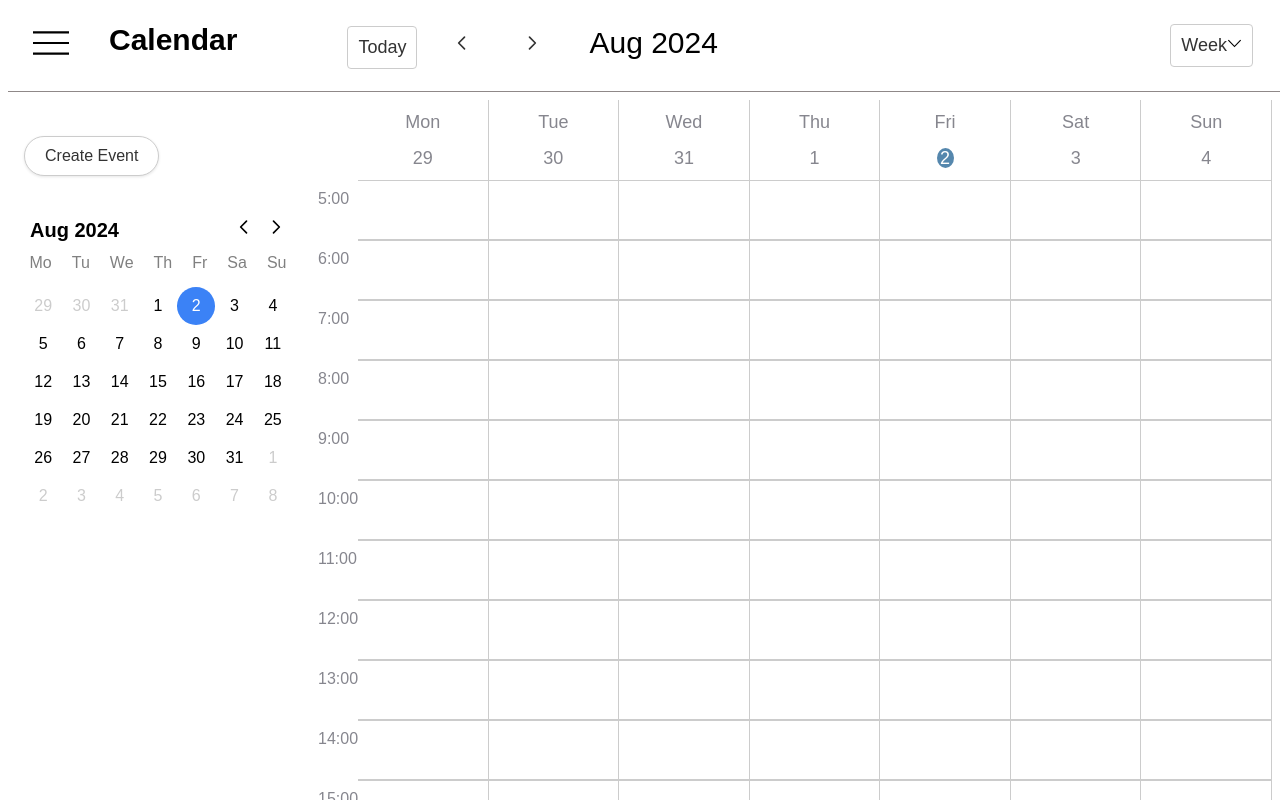
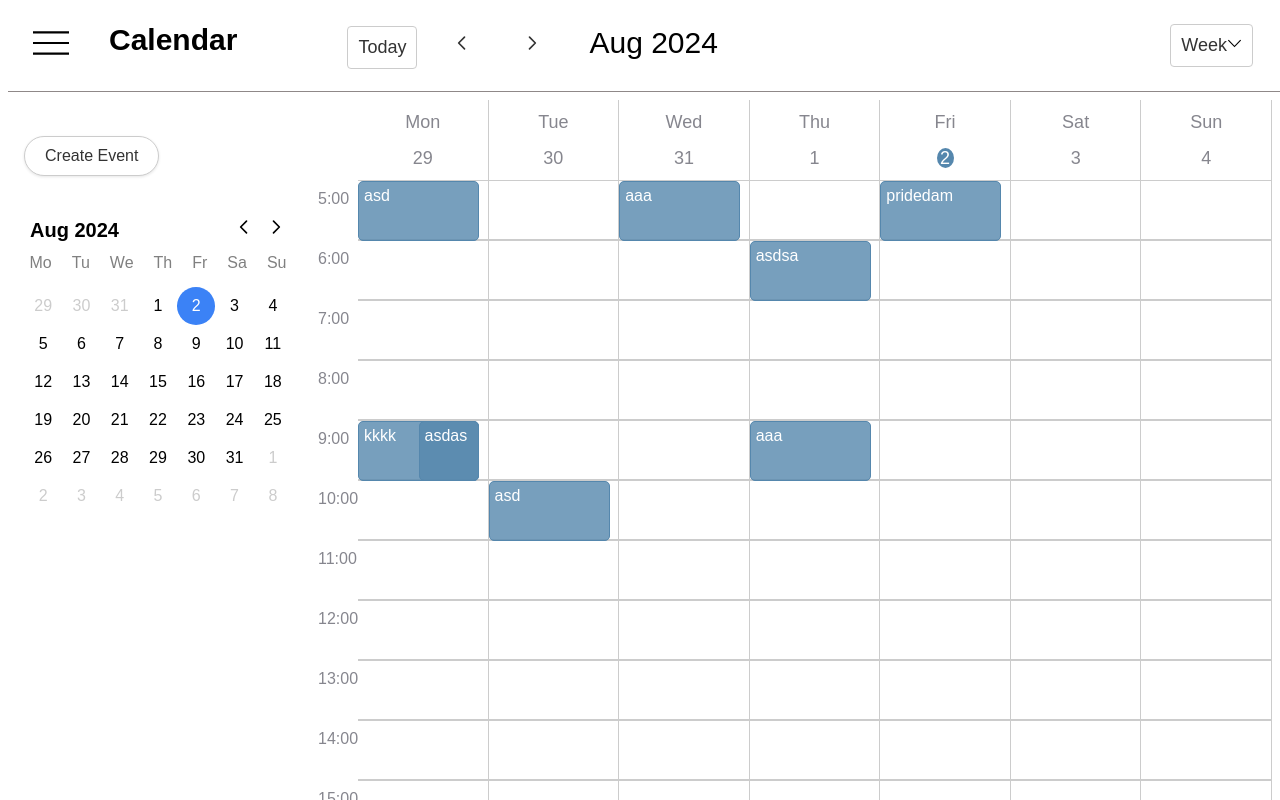
Before and after one commit to RokasMesk/Google_Calendar_REACT_TS, a React (Create React App) app: page / in a window 1280 px wide. Shown: the top 800 px of the page. Built offline with nearby package versions, Linux system fonts and the light colour scheme; data requests are answered from the project's data file.

Commit message:
event object properties conversions

```diff
--- a/db.json
+++ b/db.json
@@ -1,5 +1,123 @@
 {
   "events": [
-
+    {
+      "id": "1722353682946-6276",
+      "eventTitle": "aaa",
+      "startDateTime": "2024-07-31T05:00:00.000Z",
+      "endDateTime": "2024-07-31T06:00:00.000Z",
+      "description": "aa"
+    },
+    {
+      "id": "1722353688463-9508",
+      "eventTitle": "asdsa",
+      "startDateTime": "2024-08-01T06:00:00.000Z",
+      "endDateTime": "2024-08-01T07:00:00.000Z",
+      "description": "asdsa"
+    },
+    {
+      "id": "1722353750899-6752",
+      "eventTitle": "kita",
+      "startDateTime": "2024-08-07T06:00:00.000Z",
+      "endDateTime": "2024-08-07T07:00:00.000Z",
+      "description": ""
+    },
+    {
+      "id": "1722353860037-2236",
+      "eventTitle": "kkkk",
+      "startDateTime": "2024-07-29T09:00:00.000Z",
+      "endDateTime": "2024-07-29T10:00:00.000Z",
+      "description": "qqq"
+    },
+    {
+      "id": "1722354328854-2262",
+      "eventTitle": "asdas",
+      "startDateTime": "2024-07-29T09:00:00.000Z",
+      "endDateTime": "2024-07-29T10:00:00.000Z",
+      "description": ""
+    },
+    {
+      "id": "1722368174073-3492",
+      "eventTitle": "sdf",
+      "startDateTime": "2024-08-06T06:00:00.000Z",
+      "endDateTime": "2024-08-06T07:00:00.000Z",
+      "description": "sdf"
+    },
+    {
+      "id": "1722368183886-4459",
+      "eventTitle": "kitas",
+      "startDateTime": "2024-08-07T06:10:00.000Z",
+      "endDateTime": "2024-08-07T08:00:00.000Z",
+      "description": "asd"
+    },
+    {
+      "id": "1722368405238-1406",
+      "eventTitle": "asd",
+      "startDateTime": "2024-07-30T10:00:00.000Z",
+      "endDateTime": "2024-07-30T11:00:00.000Z",
+      "description": "asd"
+    },
+    {
+      "id": "1722368588038-647",
+      "eventTitle": "asd",
+      "startDateTime": "2024-07-29T05:00:00.000Z",
+      "endDateTime": "2024-07-29T06:00:00.000Z",
+      "description": "asd"
+    },
+    {
+      "id": "1722397430369-6597",
+      "eventTitle": "aaa",
+      "startDateTime": "2024-08-01T09:00:00.000Z",
+      "endDateTime": "2024-08-01T10:00:00.000Z",
+      "description": "aaaaa"
+    },
+    {
+      "id": "1722397473517-3795",
+      "eventTitle": "pridedam",
+      "startDateTime": "2024-08-02T05:00:00.000Z",
+      "endDateTime": "2024-08-02T06:00:00.000Z",
+      "description": ""
+    },
+    {
+      "id": "1722397482730-1984",
+      "eventTitle": "kitkas",
+      "startDateTime": "2024-08-11T09:00:00.000Z",
+      "endDateTime": "2024-08-11T10:00:00.000Z",
+      "description": ""
+    },
+    {
+      "id": "1722397489204-2067",
+      "eventTitle": "dar kazkas",
+      "startDateTime": "2024-08-12T05:00:00.000Z",
+      "endDateTime": "2024-08-12T06:00:00.000Z",
+      "description": ""
+    },
+    {
+      "id": "1722397496959-7168",
+      "eventTitle": "op",
+      "startDateTime": "2024-08-15T10:00:00.000Z",
+      "endDateTime": "2024-08-15T11:00:00.000Z",
+      "description": "m"
+    },
+    {
+      "id": "1722397641923-7619",
+      "eventTitle": "a",
+      "startDateTime": "2024-08-15T07:00:00.000Z",
+      "endDateTime": "2024-08-15T08:00:00.000Z",
+      "description": "a"
+    },
+    {
+      "id": "1722397648222-1262",
+      "eventTitle": "opaaaaa",
+      "startDateTime": "2024-07-30T03:00:00.000Z",
+      "endDateTime": "2024-07-30T04:00:00.000Z",
+      "description": ""
+    },
+    {
+      "id": "1722397654590-8781",
+      "eventTitle": "q",
+      "startDateTime": "2024-07-30T03:20:00.000Z",
+      "endDateTime": "2024-07-30T04:00:00.000Z",
+      "description": ""
+    }
   ]
 }
--- a/src/Modal/CreateEventModal.tsx
+++ b/src/Modal/CreateEventModal.tsx
@@ -24,7 +24,14 @@ const CreateEventModal = ({
   };
   const handleSaveEvent = async (event: Event) => {
     const savedEvent = await saveEventToServer(event);
-    const updatedEvents = [...events, savedEvent];
+    const updatedEvents = [
+      ...events,
+      {
+        ...savedEvent,
+        startDateTime: new Date(event.startDateTime),
+        endDateTime: new Date(event.endDateTime),
+      },
+    ];
     setEvents(updatedEvents);
     closeModal(false);
   };
--- a/src/Modal/ModalContent.tsx
+++ b/src/Modal/ModalContent.tsx
@@ -30,8 +30,8 @@ const ModalContent = ({ onClose, onSave, initialDate }: ModalContentProps) => {
 
   const handleSubmit = (e: React.FormEvent) => {
     e.preventDefault();
-    const startDateTime = new Date(`${startDate}T${startTime}`).toISOString();
-    const endDateTime = new Date(`${endDate}T${endTime}`).toISOString();
+    const startDateTime = new Date(`${startDate}T${startTime}`);
+    const endDateTime = new Date(`${endDate}T${endTime}`);
 
     if (endDateTime < startDateTime) {
       setErrorMessage(
@@ -46,8 +46,8 @@ const ModalContent = ({ onClose, onSave, initialDate }: ModalContentProps) => {
       endDateTime,
       description,
     };
+    onSave(event);
 
-    onSave(event);
   };
 
   return (
--- a/src/WeekCalendar/Cell.tsx
+++ b/src/WeekCalendar/Cell.tsx
@@ -1,8 +1,13 @@
 import { Event } from '../types';
 import CalendarEvent from './CalendarEvent';
-import { useRef } from 'react';
+import { useRef, useState, useEffect } from 'react';
 import styles from './weekCalendar.module.css';
-import { getEventHeight, getEventWidth, getMarginLeft, getMarginTop } from '../utils';
+import {
+  getEventHeight,
+  getEventWidth,
+  getMarginLeft,
+  getMarginTop,
+} from '../utils';
 
 interface CellProps {
   cellDate: Date;
@@ -12,8 +17,18 @@ interface CellProps {
 
 const Cell = ({ cellDate, onCellClick, events }: CellProps) => {
   const cellRef = useRef<HTMLDivElement>(null);
-  const cellWidth = (cellRef.current?.offsetWidth ?? 0) - 10;
-  const cellHeight = cellRef.current?.offsetHeight ?? 0;
+  const [cellDimensions, setCellDimensions] = useState({ width: 0, height: 0 });
+
+  useEffect(() => {
+    if (cellRef.current) {
+      setCellDimensions({
+        width: cellRef.current.offsetWidth - 10,
+        height: cellRef.current.offsetHeight,
+      });
+    }
+  }, [events, cellDate]);
+
+  const { width: cellWidth, height: cellHeight } = cellDimensions;
 
   return (
     <div
@@ -22,14 +37,13 @@ const Cell = ({ cellDate, onCellClick, events }: CellProps) => {
       ref={cellRef}
     >
       {events?.map((event, overlappingEventsCount) => {
-        const startDateTime = new Date(event.startDateTime);
-        const endDateTime = new Date(event.endDateTime);
-        const duration = endDateTime.getTime() - startDateTime.getTime();
-
-        const eventHeight = getEventHeight(duration , cellHeight);
-        const marginTop = getMarginTop(startDateTime, cellHeight);
+        const duration =
+          event.endDateTime.getTime() - event.startDateTime.getTime();
+        const eventHeight = getEventHeight(duration, cellHeight);
+        const marginTop = getMarginTop(event.startDateTime, cellHeight);
         const width = getEventWidth(cellWidth, overlappingEventsCount);
         const marginLeft = getMarginLeft(width, overlappingEventsCount);
+
         return (
           <CalendarEvent
             key={event.id}
--- a/src/dateUtils.ts
+++ b/src/dateUtils.ts
@@ -1,5 +1,6 @@
 import { DAYS_IN_WEEK } from './constants';
 import { MILLISECONDS_IN_HOUR } from './constants';
+import { Event } from './types';
 export function getStartOfWeek(date: Date): Date {
   let newDate = new Date(date);
   const day = newDate.getDay();
@@ -8,7 +9,7 @@ export function getStartOfWeek(date: Date): Date {
   startOfWeek.setHours(0, 0, 0, 0);
   return startOfWeek;
 }
-export function getEndOfWeek(startOfWeek:Date): Date {
+export function getEndOfWeek(startOfWeek: Date): Date {
   const endOfWeek = new Date(startOfWeek);
   endOfWeek.setDate(startOfWeek.getDate() + 6);
   endOfWeek.setHours(23, 59, 59, 999);
@@ -128,7 +129,9 @@ export const differenceBetweenTwoDatesInDays = (
 ): number => {
   const startDate = new Date(date1);
   const endDate = new Date(date2);
-  return Math.ceil((endDate.getTime() - startDate.getTime()) / MILLISECONDS_IN_HOUR);
+  return Math.ceil(
+    (endDate.getTime() - startDate.getTime()) / MILLISECONDS_IN_HOUR
+  );
 };
 
 export const dateIsInRange = (
@@ -144,3 +147,9 @@ export function formatYearMonthDayForKey(date: Date): string {
 
   return startOfWeekDate.toISOString();
 }
+
+export const convertEventDatesToObjects = (event: Event): Event => ({
+  ...event,
+  startDateTime: new Date(event.startDateTime),
+  endDateTime: new Date(event.endDateTime),
+});
--- a/src/services.ts
+++ b/src/services.ts
@@ -1,40 +1,41 @@
-import { Event } from "./types";
-
-const API_URL = "http://localhost:3001/events";
+import { Event } from './types';
+import { convertEventDatesToObjects } from './dateUtils';
+const API_URL = 'http://localhost:3001/events';
 
 export const saveEventToServer = async (event: Event): Promise<Event> => {
   try {
     const response = await fetch(API_URL, {
-        method: "POST",
+      method: 'POST',
       headers: {
-          "Content-Type": "application/json",
+        'Content-Type': 'application/json',
       },
       body: JSON.stringify(event),
     });
     return await response.json();
   } catch (error) {
-      console.error("Error saving event:", error);
+    console.error('Error saving event:', error);
     throw error;
   }
-  }
+};
 
 export const getEventsFromServer = async (): Promise<Event[]> => {
   try {
     const response = await fetch(API_URL);
-      return await response.json();
+    const events = await response.json();
+    return events.map(convertEventDatesToObjects);
   } catch (error) {
-      console.error("Error fetching events:", error);
+    console.error('Error fetching events:', error);
     throw error;
   }
-  }
+};
 
 export const deleteEventFromStorage = async (event: Event): Promise<void> => {
   try {
     const response = await fetch(`${API_URL}/${event.id}`, {
-        method: "DELETE",
+      method: 'DELETE',
     });
   } catch (error) {
-      console.error("Error deleting event:", error);
+    console.error('Error deleting event:', error);
     throw error;
   }
-  }
+};
--- a/src/types.ts
+++ b/src/types.ts
@@ -1,7 +1,7 @@
 export interface Event {
   id: string;
   eventTitle: string;
-  startDateTime: string;
-  endDateTime: string;
+  startDateTime: Date;
+  endDateTime: Date;
   description: string;
 }
--- a/src/utils.ts
+++ b/src/utils.ts
@@ -9,36 +9,21 @@ export function generateSimpleID(): string {
   return `${Date.now()}-${Math.floor(Math.random() * 10000)}`;
 }
 
-export const doesEventOverlapWithOtherEvents = (
-  eventCurrent: Event,
-  events: Event[]
-): Event[] => {
-  const eventStartDateTime = new Date(eventCurrent.startDateTime);
-  const eventEndDateTime = new Date(eventCurrent.endDateTime);
-  return events.filter((event: Event) => {
-    const eventStart = new Date(event.startDateTime);
-    const eventEnd = new Date(event.endDateTime);
-    return (
-      dateIsInRange(eventStart, eventEnd, eventStartDateTime) ||
-      dateIsInRange(eventStart, eventEnd, eventEndDateTime)
-    );
-  });
-};
 
 export function getEventsByWeek(events: Event[]): { [key: string]: Event[] } {
   const groupedEvents: { [key: string]: Event[] } = {};
 
   events.forEach((event) => {
-    const eventDate = new Date(event.startDateTime);
-    const startOfWeekDate = getStartOfWeek(eventDate);
-    const endOfWeekDate = getEndOfWeek(eventDate);
+
+    const startOfWeekDate = getStartOfWeek(event.startDateTime);
+    const endOfWeekDate = getEndOfWeek(event.startDateTime);
     const weekKey = formatYearMonthDayForKey(startOfWeekDate);
 
     if (!groupedEvents[weekKey]) {
       groupedEvents[weekKey] = [];
     }
 
-    if (dateIsInRange(startOfWeekDate, endOfWeekDate, eventDate)) {
+    if (dateIsInRange(startOfWeekDate, endOfWeekDate, event.startDateTime)) {
       groupedEvents[weekKey].push(event);
     }
   });
@@ -48,10 +33,10 @@ export function getEventsByWeek(events: Event[]): { [key: string]: Event[] } {
 
 export function getEventsForCell(cellDate: Date, events: Event[]): Event[] {
   return events?.filter((event) => {
-    const eventStartDateTime = new Date(event.startDateTime);
+
     const doesEventBelongToCurrentCell =
-      eventStartDateTime.getDate() === cellDate.getDate() &&
-      eventStartDateTime.getHours() === cellDate.getHours();
+      event.startDateTime.getDate() === cellDate.getDate() &&
+      event.startDateTime.getHours() === cellDate.getHours();
     return doesEventBelongToCurrentCell;
   });
 }
@@ -74,5 +59,5 @@ export const getMarginLeft = (
   cellWidth: number,
   overlappingEventsCount: number
 ) => {
-  return (cellWidth / (overlappingEventsCount + 1)) * overlappingEventsCount;
+  return (cellWidth / (overlappingEventsCount)) * overlappingEventsCount;
 };
```
Lines whose indentation alone changed are shown as unchanged.
